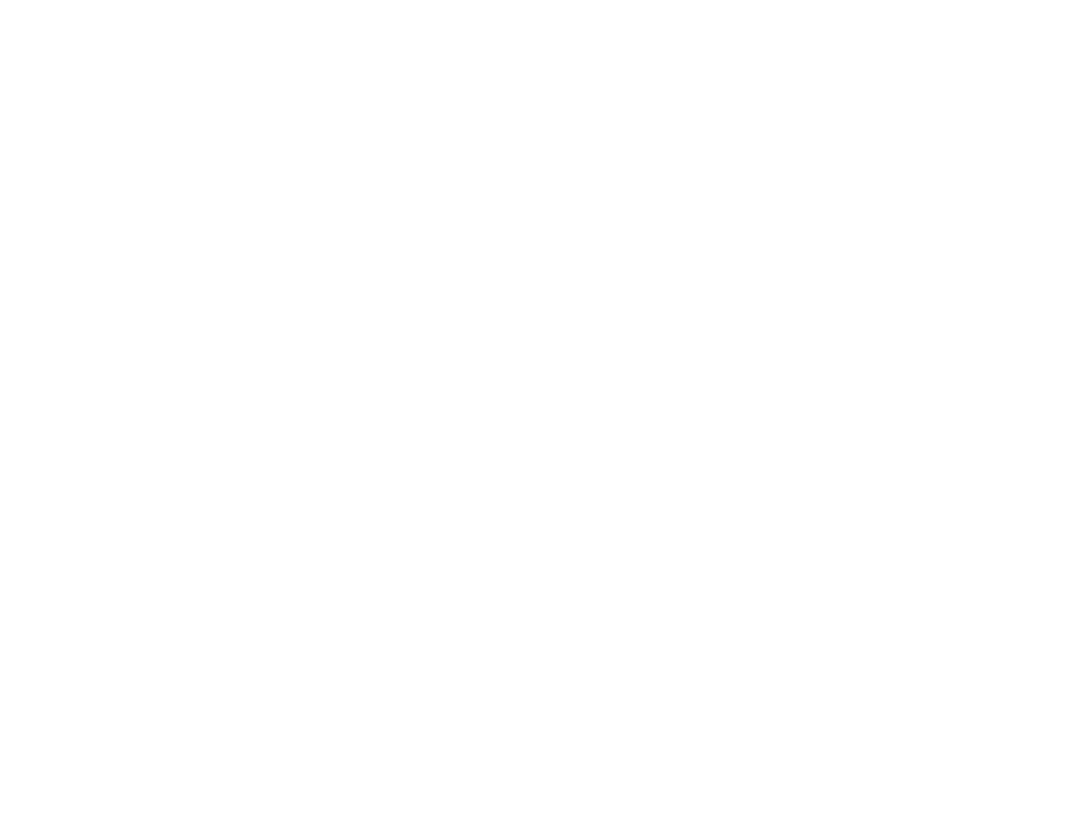
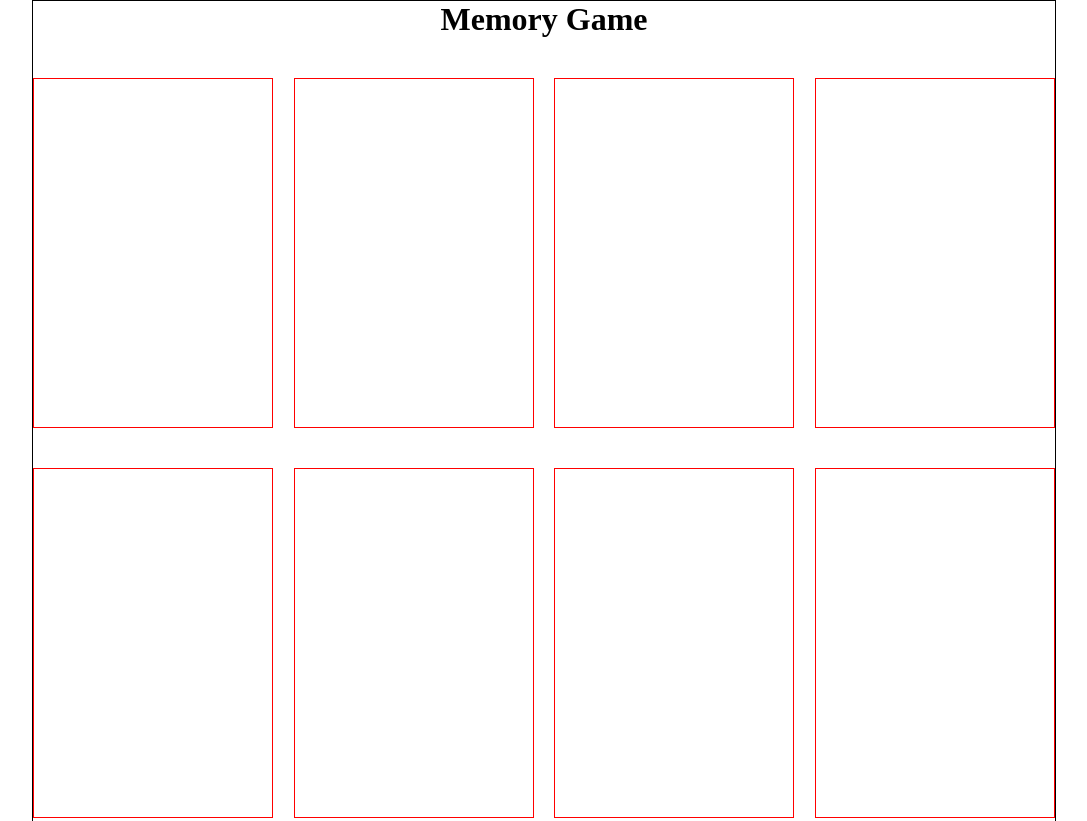
Before and after one commit to Vitto95/html-css-memory, a plain HTML site: page index.html in a window 1280 px wide. Shown: the top 821 px of the page, without its empty margins (96-1183 px from the left). Before the commit the page ends 800 px from the top, so only its background shows below. Drawn offline with Linux system fonts and the light colour scheme.

Commit message:
impostazione pagina

```diff
--- a/css/style.css
+++ b/css/style.css
@@ -0,0 +1,54 @@
+/* GLOBAL */
+
+* {
+  margin: 0;
+  padding: 0;
+  box-sizing: border-box;
+}
+
+.clearfix {
+  content: "";
+  display: table;
+  clear: both;
+}
+
+/* /GLOBAL */
+
+.container {
+  width: 80%;
+  border: 1px solid black;
+  margin: auto;
+}
+
+/* HEADER */
+
+h1 {
+  text-align: center;
+  margin-bottom: 40px;
+}
+
+/* /HEADER */
+
+/* MAIN */
+
+.first-row,
+.second-row,
+.third-row {
+  width: 100%;
+  margin-bottom: 40px;
+}
+
+.cards {
+  width: 23.5%;
+  border: 1px solid red;
+  height: 350px;
+  float: left;
+}
+
+.first,
+.second,
+.third {
+  margin-right: 2%;
+}
+
+/* /MAIN */
--- a/index.html
+++ b/index.html
@@ -4,7 +4,45 @@
     <meta charset="UTF-8" />
     <meta http-equiv="X-UA-Compatible" content="IE=edge" />
     <meta name="viewport" content="width=device-width, initial-scale=1.0" />
-    <title>Document</title>
+    <title>Memory Game</title>
+    <link rel="stylesheet" href="css/style.css" />
   </head>
-  <body></body>
+  <body>
+    <div class="container">
+      <!-- HEADER -->
+      <header>
+        <div class="title">
+          <h1>Memory Game</h1>
+        </div>
+      </header>
+      <!-- /HEADER -->
+
+      <!-- MAIN -->
+
+      <main>
+        <div class="all-cards">
+          <div class="first-row clearfix">
+            <div class="cards first"></div>
+            <div class="cards second"></div>
+            <div class="cards third"></div>
+            <div class="cards fourth"></div>
+          </div>
+          <div class="second-row clearfix">
+            <div class="cards first"></div>
+            <div class="cards second"></div>
+            <div class="cards third"></div>
+            <div class="cards fourth"></div>
+          </div>
+          <div class="third-row clearfix">
+            <div class="cards first"></div>
+            <div class="cards second"></div>
+            <div class="cards third"></div>
+            <div class="cards fourth"></div>
+          </div>
+        </div>
+      </main>
+
+      <!-- /MAIN -->
+    </div>
+  </body>
 </html>
```
